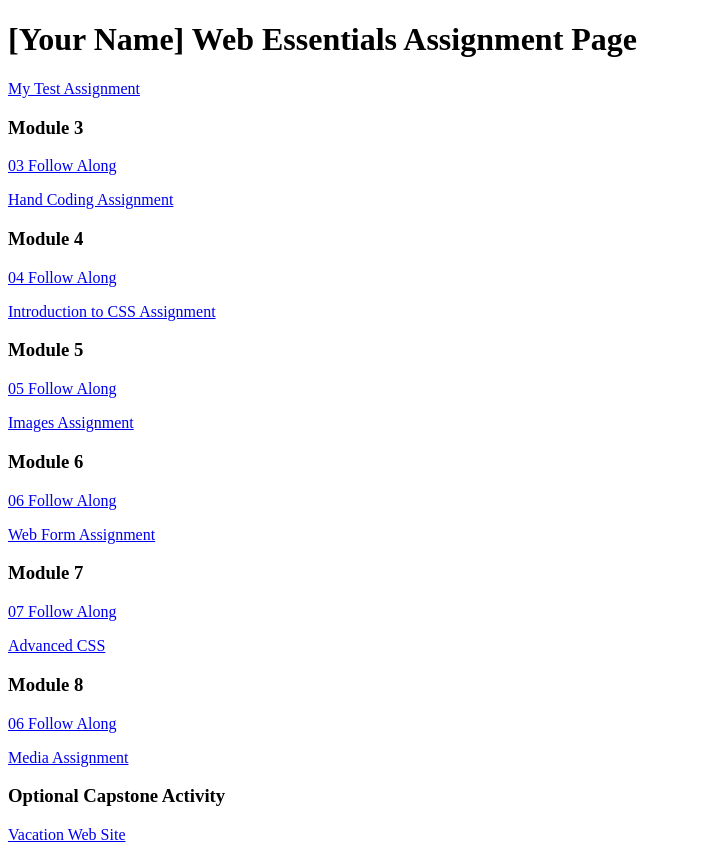
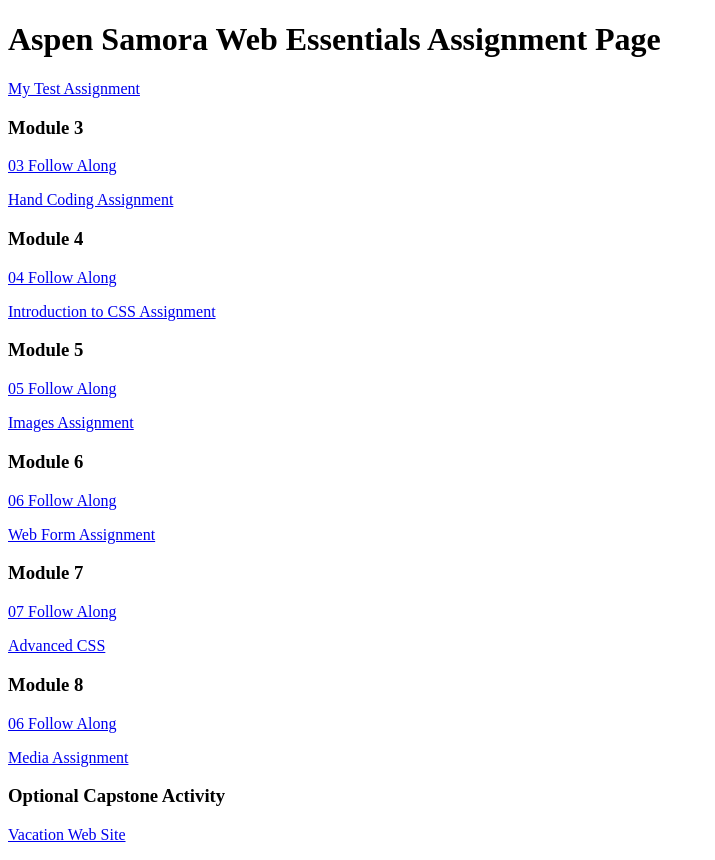
Before and after one commit to aspensamora/dwdd1600, a plain HTML site: page index.html in a window 1280 px wide. Shown: the whole page, without its empty margins (0-715 px from the left). Drawn offline with Linux system fonts and the light colour scheme.

Commit message:
added my name

```diff
--- a/index.html
+++ b/index.html
@@ -6,7 +6,7 @@
 		<title>dwdd 1600 assignment list page</title>
 	</head>
 	<body>
-		<h1>[Your Name] Web Essentials Assignment Page</h1>
+		<h1>Aspen Samora Web Essentials Assignment Page</h1>
 		<p><a href="01test">My Test Assignment</a></p>
 
 		<h3>Module 3</h3>
```
